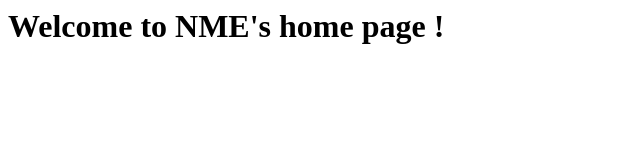
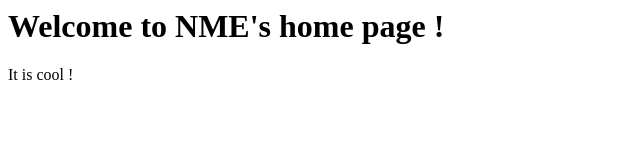
Before and after one commit to NME611/FullStack2025, a plain HTML site: page index.html in a window 1280 px wide. Shown: the full height of the page, 0-640 px from the left. Drawn offline with Linux system fonts and the light colour scheme.

Commit message:
Updated index.html
Added "It is cool"

```diff
--- a/index.html
+++ b/index.html
@@ -8,7 +8,7 @@
   <body>
 
     <h1> Welcome to NME's home page !</h1>
-
+    <p> It is cool !</p>
   </body>
 
 </html>
```
